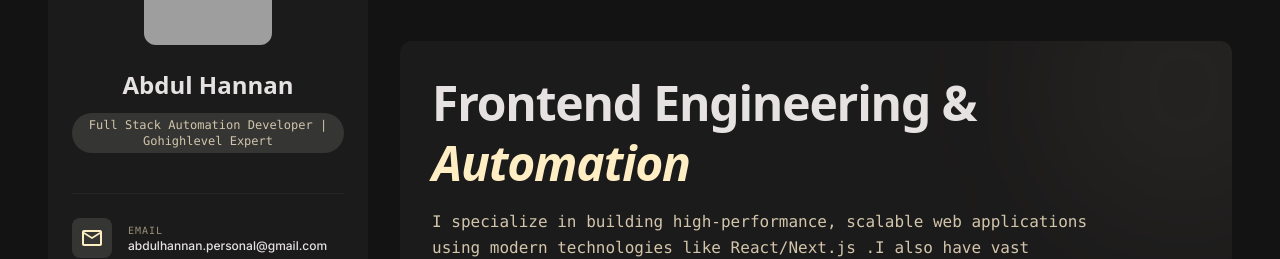
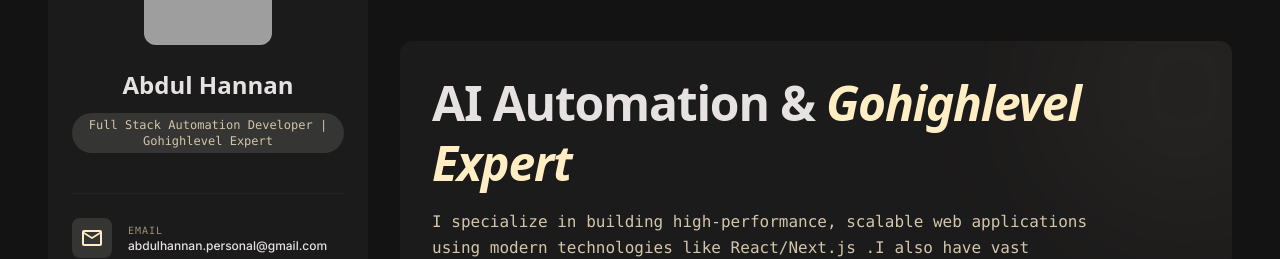
Before and after one commit to Abdul-hannan-coder/portfolio, a Next.js app: page / in a window 1280 px wide. Shown: the part 155-414 px from the top of the page. Built offline with nearby package versions, Linux system fonts and the light colour scheme; grey boxes are pictures that could not be loaded.

Commit message:
feat: update hero section title to reflect AI Automation and Gohighlevel expertise

```diff
--- a/src/app/page.tsx
+++ b/src/app/page.tsx
@@ -21,7 +21,7 @@ export default function Home() {
         <div className="relative z-10">
           <div className="max-w-2xl">
             <h2 className="font-headline text-4xl lg:text-5xl font-bold tracking-tight mb-4 leading-tight">
-              Frontend Engineering & <span className="text-primary italic">Automation</span>
+              AI Automation & <span className="text-primary italic">Gohighlevel Expert</span>
             </h2>
             <p className="text-on-surface-variant font-label leading-relaxed">
               {personal.subtitle}
```
